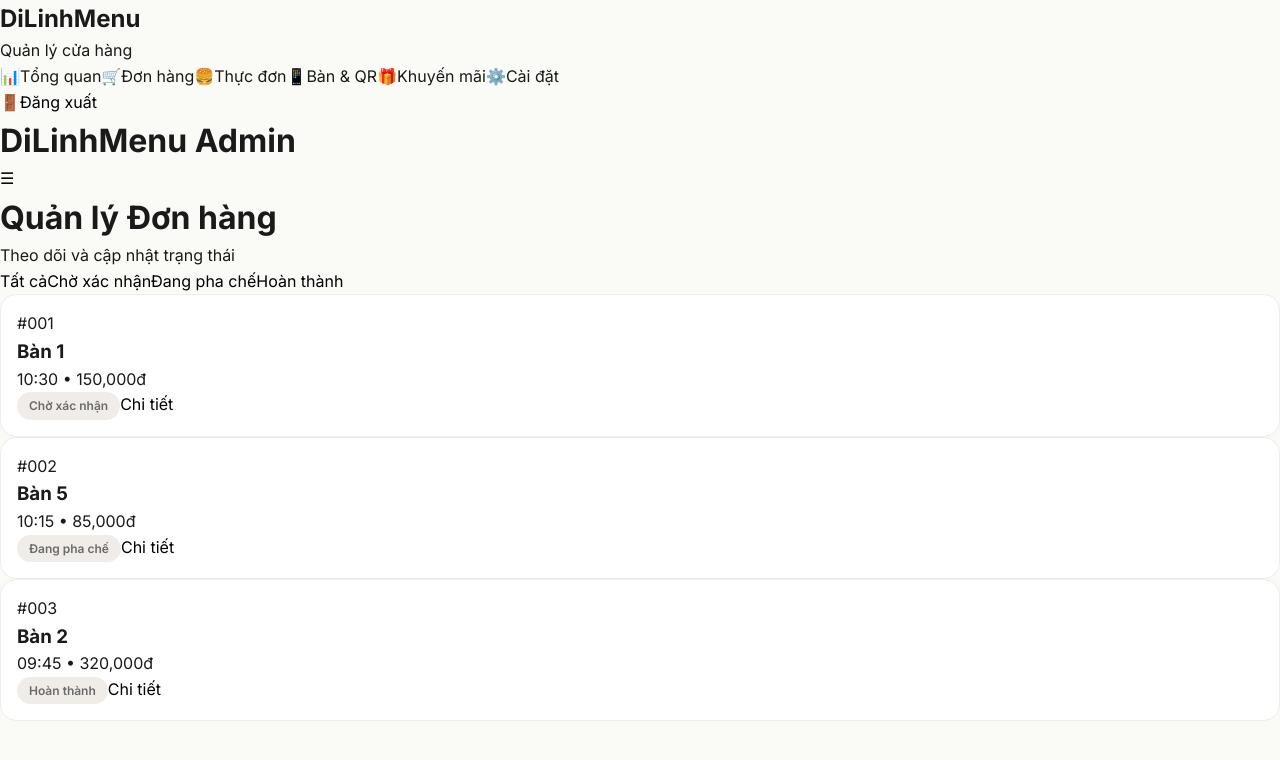
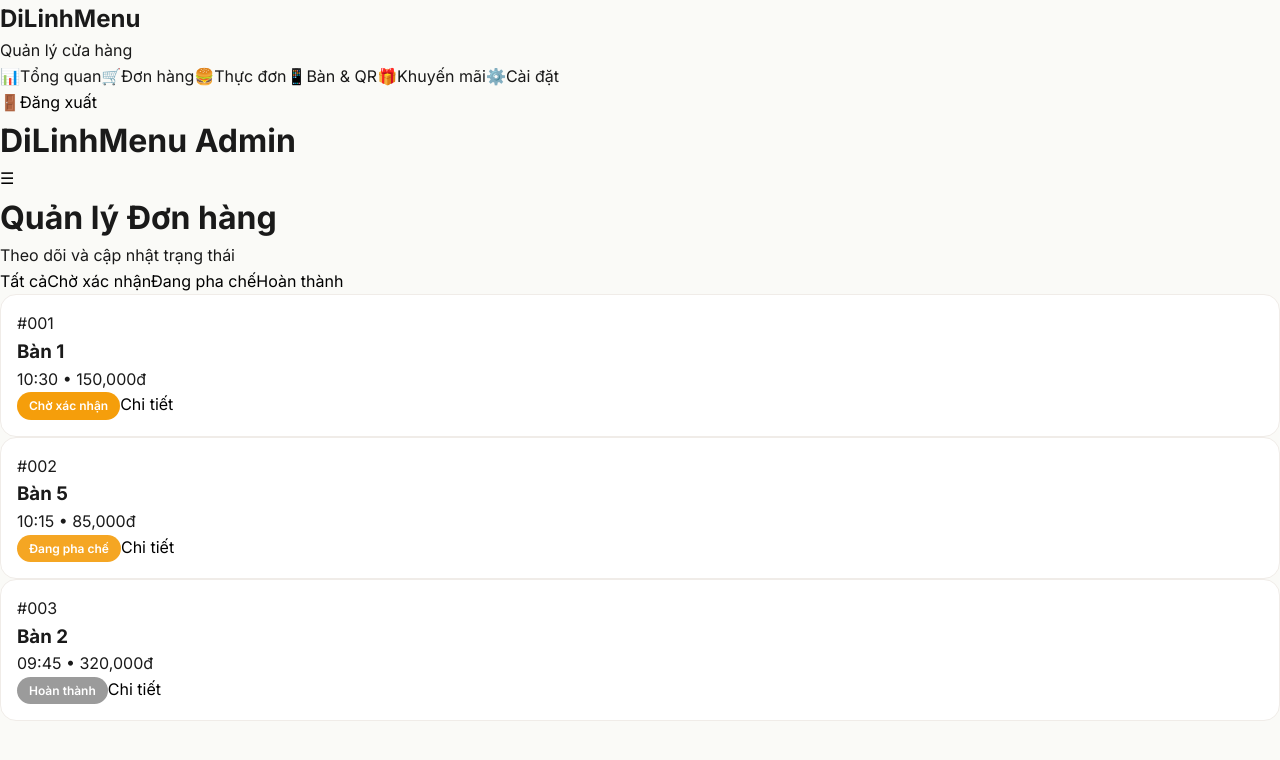
Before and after one commit to MinhAn15/DLMenu, a Next.js app: page /admin/orders in a window 1280 px wide. Shown: the top 760 px of the page. Built offline with nearby package versions, Linux system fonts and the light colour scheme; no server answers.

Commit message:
docs: add README.md and finalize project setup

```diff
--- a/src/components/ui/Badge.tsx
+++ b/src/components/ui/Badge.tsx
@@ -8,6 +8,7 @@ interface BadgeProps {
   size?: 'sm' | 'md';
   rankColor?: 'member' | 'silver' | 'gold' | 'diamond';
   className?: string;
+  style?: React.CSSProperties;
 }
 
 export default function Badge({
@@ -16,8 +17,9 @@ export default function Badge({
   size = 'md',
   rankColor,
   className = '',
+  style,
 }: BadgeProps) {
-  const customStyle = variant === 'rank' && rankColor ? { backgroundColor: RANK_COLORS[rankColor], color: 'white' } : {};
+  const customStyle = { ...style, ...(variant === 'rank' && rankColor ? { backgroundColor: RANK_COLORS[rankColor], color: 'white' } : {}) };
 
   return (
     <span
```
Also changed, not shown: 1 other file (tests, documents, lock files or other folders).
